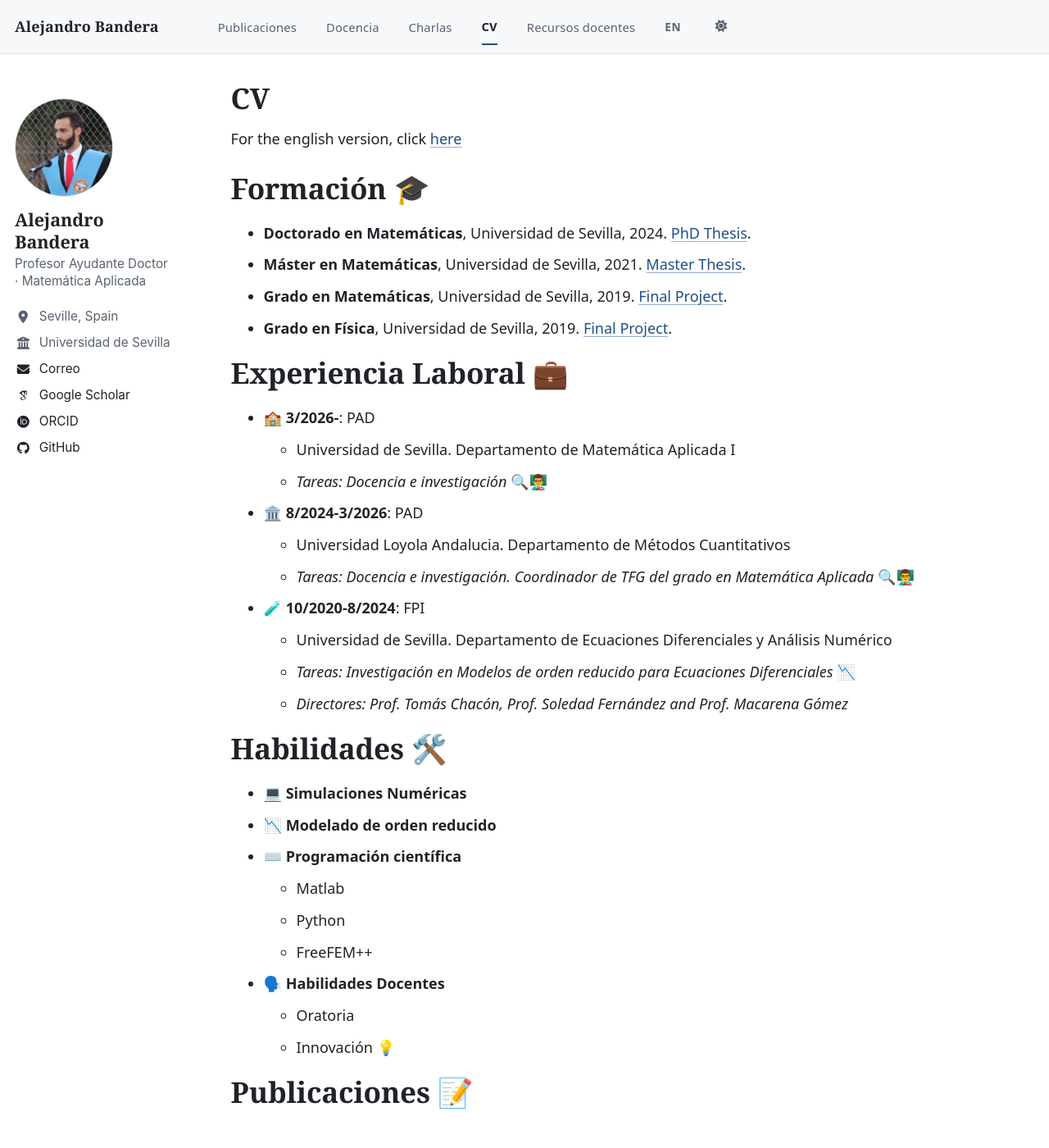
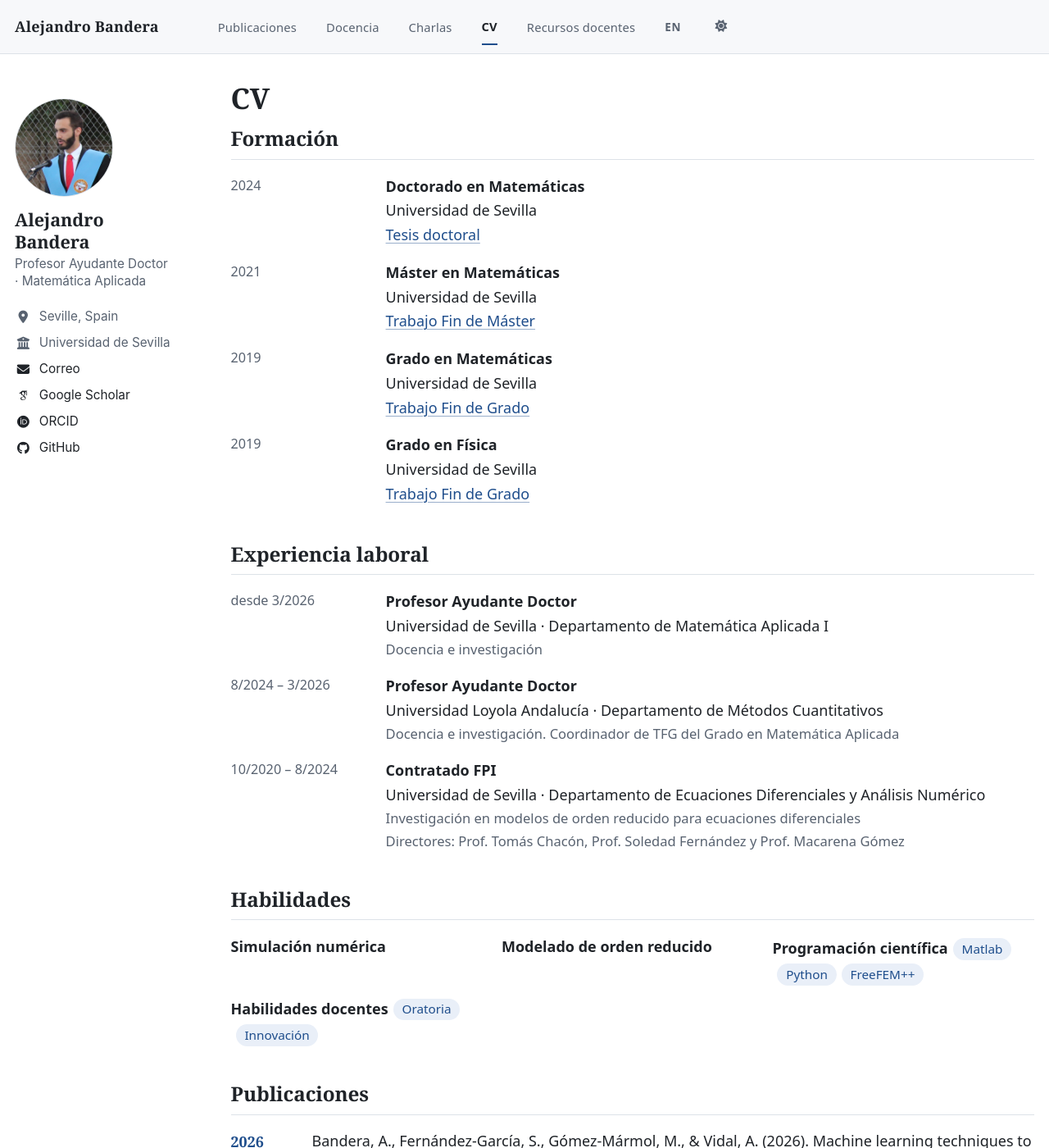
Before and after one commit to abanderam/abanderam.github.io, a Jekyll site: the page built from _pages/cv.md, in a window 1280 px wide and 1400 px high. Shown: the whole window at 82% size. Built offline with Jekyll 4.4.1, drawn with Linux system fonts in a browser that asks for light colours; some web fonts are replaced; a script bundle is joined from its source files by our own code; library files that are not in the unit come from our copies; some of the changed text lies outside the part shown.

Commit message:
Rediseño de la página de CV (ES/EN)
Co-Authored-By: Claude Sonnet 5.5 <noreply@anthropic.com>

```diff
--- /dev/null
+++ b/_includes/cv-publications.html
@@ -0,0 +1,19 @@
+{%- comment -%}Publicaciones del CV agrupadas por año. Uso: include cv-publications.html lang="es|en"{%- endcomment -%}
+{%- assign pubs = site.publications | sort: "date" | reverse -%}
+{%- assign by_year = pubs | group_by_exp: "p", "p.date | date: '%Y'" -%}
+{%- for y in by_year -%}
+<div class="cv-year">
+  <div class="cv-year__label">{{ y.name }}</div>
+  <ul class="cv-year__items">
+    {%- for p in y.items -%}
+    <li>
+      <span class="cv-item__text">{{ p.citation }}</span>
+      <span class="cv-item__links">
+        <a href="{{ p.url | relative_url }}">{% if include.lang == "en" %}Details{% else %}Ficha{% endif %}</a>
+        {%- if p.doi %} · <a href="https://doi.org/{{ p.doi }}">DOI</a>{% endif -%}
+      </span>
+    </li>
+    {%- endfor -%}
+  </ul>
+</div>
+{%- endfor -%}
--- /dev/null
+++ b/_includes/cv-talks.html
@@ -0,0 +1,21 @@
+{%- comment -%}Charlas del CV agrupadas por año. Uso: include cv-talks.html lang="es|en"{%- endcomment -%}
+{%- assign talks = site.talks | sort: "date" | reverse -%}
+{%- assign by_year = talks | group_by_exp: "t", "t.date | date: '%Y'" -%}
+{%- for y in by_year -%}
+<div class="cv-year">
+  <div class="cv-year__label">{{ y.name }}</div>
+  <ul class="cv-year__items">
+    {%- for t in y.items -%}
+    {%- assign talk_title = t.content | strip_html | strip -%}
+    <li>
+      <span class="cv-item__text">
+        {%- if talk_title != "" -%}<em>{{ talk_title }}</em>. {% endif -%}
+        <a href="{{ t.url | relative_url }}">{{ t.title }}</a>.
+        {{ t.venue }}{% if t.location %}, {{ t.location }}{% endif %}.
+        {% if include.lang == "en" %}{{ t.date | date: "%B %Y" }}{% else %}{{ t.date | date: "%m/%Y" }}{% endif %}
+      </span>
+    </li>
+    {%- endfor -%}
+  </ul>
+</div>
+{%- endfor -%}
--- /dev/null
+++ b/_includes/cv-teaching.html
@@ -0,0 +1,39 @@
+{%- comment -%}Docencia del CV por universidad/departamento. Uso: include cv-teaching.html lang="es|en"{%- endcomment -%}
+{%- assign cv_groups = "us_actual|loyola|us_anterior" | split: "|" -%}
+{%- capture nl %}
+{% endcapture -%}
+{%- for g in cv_groups -%}
+  {%- if include.lang == "en" -%}
+    {%- case g -%}
+      {%- when "us_actual" -%}{%- assign g_title = "University of Seville" -%}{%- assign g_sub = "Department of Applied Mathematics I" -%}
+      {%- when "loyola" -%}{%- assign g_title = "Universidad Loyola Andalucía" -%}{%- assign g_sub = "Department of Quantitative Methods" -%}
+      {%- when "us_anterior" -%}{%- assign g_title = "University of Seville" -%}{%- assign g_sub = "Department of Differential Equations and Numerical Analysis" -%}
+    {%- endcase -%}
+  {%- else -%}
+    {%- case g -%}
+      {%- when "us_actual" -%}{%- assign g_title = "Universidad de Sevilla" -%}{%- assign g_sub = "Departamento de Matemática Aplicada I" -%}
+      {%- when "loyola" -%}{%- assign g_title = "Universidad Loyola Andalucía" -%}{%- assign g_sub = "Departamento de Métodos Cuantitativos" -%}
+      {%- when "us_anterior" -%}{%- assign g_title = "Universidad de Sevilla" -%}{%- assign g_sub = "Departamento de Ecuaciones Diferenciales y Análisis Numérico" -%}
+    {%- endcase -%}
+  {%- endif -%}
+  {%- assign entries = site.teaching | where: "group", g | sort: "date" | reverse -%}
+  {%- if entries.size > 0 -%}
+<div class="cv-teaching-group">
+  <h3 class="cv-subtitle">{{ g_title }} <span>· {{ g_sub }}</span></h3>
+  <ul class="cv-list">
+    {%- for p in entries -%}
+      {%- assign first_block = p.content | split: "</p>" | first | strip_html | strip -%}
+      {%- assign lines = first_block | split: nl -%}
+      {%- for line in lines -%}
+        {%- assign l = line | strip -%}
+        {%- if l != "" -%}
+          {%- assign name = l | split: " (" | first -%}
+          {%- assign rest = l | remove_first: name -%}
+    <li><strong>{{ name | strip }}</strong>{{ rest }} <span class="cv-item__muted">— {{ p.type }}</span></li>
+        {%- endif -%}
+      {%- endfor -%}
+    {%- endfor -%}
+  </ul>
+</div>
+  {%- endif -%}
+{%- endfor -%}
--- a/_pages/cv.md
+++ b/_pages/cv.md
@@ -11,77 +11,58 @@ redirect_from:
 
 {% include base_path %}
 
-For the english version, click <a href="/cv_eng/">here</a>
+<section class="cv-section" id="formacion">
+  <h2 class="cv-section__title">Formación</h2>
+  <div class="cv-entries">
+    <div class="cv-entry"><div class="cv-entry__date">2024</div><div class="cv-entry__body"><strong>Doctorado en Matemáticas</strong><div>Universidad de Sevilla</div><div><a href="/files/Tesis_ABM.pdf">Tesis doctoral</a></div></div></div>
+    <div class="cv-entry"><div class="cv-entry__date">2021</div><div class="cv-entry__body"><strong>Máster en Matemáticas</strong><div>Universidad de Sevilla</div><div><a href="/files/TFM_ABM.pdf">Trabajo Fin de Máster</a></div></div></div>
+    <div class="cv-entry"><div class="cv-entry__date">2019</div><div class="cv-entry__body"><strong>Grado en Matemáticas</strong><div>Universidad de Sevilla</div><div><a href="/files/TFG_ABM.pdf">Trabajo Fin de Grado</a></div></div></div>
+    <div class="cv-entry"><div class="cv-entry__date">2019</div><div class="cv-entry__body"><strong>Grado en Física</strong><div>Universidad de Sevilla</div><div><a href="/files/TFG_ABM.pdf">Trabajo Fin de Grado</a></div></div></div>
+  </div>
+</section>
 
+<section class="cv-section" id="experiencia">
+  <h2 class="cv-section__title">Experiencia laboral</h2>
+  <div class="cv-entries">
+    <div class="cv-entry"><div class="cv-entry__date">desde 3/2026</div><div class="cv-entry__body"><strong>Profesor Ayudante Doctor</strong><div>Universidad de Sevilla · Departamento de Matemática Aplicada I</div><div class="cv-item__muted">Docencia e investigación</div></div></div>
+    <div class="cv-entry"><div class="cv-entry__date">8/2024 – 3/2026</div><div class="cv-entry__body"><strong>Profesor Ayudante Doctor</strong><div>Universidad Loyola Andalucía · Departamento de Métodos Cuantitativos</div><div class="cv-item__muted">Docencia e investigación. Coordinador de TFG del Grado en Matemática Aplicada</div></div></div>
+    <div class="cv-entry"><div class="cv-entry__date">10/2020 – 8/2024</div><div class="cv-entry__body"><strong>Contratado FPI</strong><div>Universidad de Sevilla · Departamento de Ecuaciones Diferenciales y Análisis Numérico</div><div class="cv-item__muted">Investigación en modelos de orden reducido para ecuaciones diferenciales</div><div class="cv-item__muted">Directores: Prof. Tomás Chacón, Prof. Soledad Fernández y Prof. Macarena Gómez</div></div></div>
+  </div>
+</section>
 
-Formación 🎓
-======
-* **Doctorado en Matemáticas**, Universidad de Sevilla, 2024. <a href="https:///abanderam.github.io/files/Tesis_ABM.pdf">PhD Thesis</a>.
-* **Máster en Matemáticas**, Universidad de Sevilla, 2021. <a href="https:///abanderam.github.io/files/TFM_ABM.pdf">Master Thesis</a>.
-* **Grado en Matemáticas**, Universidad de Sevilla, 2019. <a href="https:///abanderam.github.io/files/TFG_ABM.pdf">Final Project</a>.
-* **Grado en Física**, Universidad de Sevilla, 2019. <a href="https:///abanderam.github.io/files/TFG_ABM.pdf">Final Project</a>.
+<section class="cv-section" id="habilidades">
+  <h2 class="cv-section__title">Habilidades</h2>
+  <div class="cv-skills">
+    <div class="cv-skill"><strong>Simulación numérica</strong></div>
+    <div class="cv-skill"><strong>Modelado de orden reducido</strong></div>
+    <div class="cv-skill"><strong>Programación científica</strong><span class="cv-chip">Matlab</span><span class="cv-chip">Python</span><span class="cv-chip">FreeFEM++</span></div>
+    <div class="cv-skill"><strong>Habilidades docentes</strong><span class="cv-chip">Oratoria</span><span class="cv-chip">Innovación</span></div>
+  </div>
+</section>
 
-Experiencia Laboral 💼
-======
-* 🏫 **3/2026-**: PAD
-  * Universidad de Sevilla. Departamento de Matemática Aplicada I
-  * *Tareas: Docencia e investigación* 🔍👨‍🏫
-* 🏛️ **8/2024-3/2026**: PAD
-  * Universidad Loyola Andalucia. Departamento de Métodos Cuantitativos
-  * *Tareas: Docencia e investigación. Coordinador de TFG del grado en Matemática Aplicada* 🔍👨‍🏫
-* 🧪 **10/2020-8/2024**: FPI
-  * Universidad de Sevilla. Departamento de Ecuaciones Diferenciales y Análisis Numérico
-  * *Tareas: Investigación en Modelos de orden reducido para Ecuaciones Diferenciales* 📉
-  * *Directores: Prof. Tomás Chacón, Prof. Soledad Fernández and Prof. Macarena Gómez*
+<section class="cv-section" id="publicaciones">
+  <h2 class="cv-section__title">Publicaciones</h2>
+  {% include cv-publications.html lang="es" %}
+</section>
 
-Habilidades 🛠️
-======
-* 💻 **Simulaciones Numéricas**
-* 📉 **Modelado de orden reducido**
-* ⌨️ **Programación científica**
-  * Matlab
-  * Python
-  * FreeFEM++
-* 🗣️ **Habilidades Docentes**
-  * Oratoria
-  * Innovación 💡
+<section class="cv-section" id="charlas">
+  <h2 class="cv-section__title">Charlas</h2>
+  {% include cv-talks.html lang="es" %}
+</section>
 
-Publicaciones 📝
-======
-  <ul>{% for post in site.publications reversed %}
-    {% include archive-single-cv.html %}
-  {% endfor %}</ul>
+<section class="cv-section" id="docencia">
+  <h2 class="cv-section__title">Docencia</h2>
+  {% include cv-teaching.html lang="es" %}
+</section>
 
-Charlas 📢
-======
-  <ul>{% for post in site.talks reversed %}
-    {% include archive-single-talk-cv.html  %}
-  {% endfor %}</ul>
-
-Docencia 👨‍🏫
-======
-  <ul>{% for post in site.teaching reversed %}
-    {% include archive-single-cv.html %}
-  {% endfor %}</ul>
-
-Servicio y liderazgo 🤝
-======
-* 🤝 **Seminarios JEMA**: Jóvenes Españoles de Matemática Aplicada de la SEMA
-  * Organizador 2025 and 2026
-
-* 🌍 **7th BYMAT Conference**: Bringing Young Mathematicians Together
-  * Comité científico
-
-* 🏛️ **VII Congreso de Jóvenes Investigadores de la RSME**
-  * Parallel Session MA01: Numerical Methods for Applied Mathematics (Organizador)
-
-* 🇪🇺 **European Congress of Mathematics 2024**
-  * MS-26 - Mathematical Aspects on Reduced Order Modeling (Organizador)
-
-* 🎓 **Seminarios PHD (IMUS)**
-  * Organizador Año Académico 2021-2022
-
-* 🏘️ **Colegio Mayor Hernando Colón**
-  * Presidente de la Comisión de Cultura 2018-2019
-  * Coordinador de las Comisiones de Cultura y de Deportes 2020-2021
-  * Coordinador de las Comisiones de Solidaridad y Fiestas Mayores 2021-2022
+<section class="cv-section" id="servicio">
+  <h2 class="cv-section__title">Servicio y liderazgo</h2>
+  <ul class="cv-list">
+    <li><strong>Seminarios JEMA: Jóvenes Españoles de Matemática Aplicada de la SEMA</strong><div class="cv-item__muted">Organizador 2025 y 2026</div></li>
+    <li><strong>7th BYMAT Conference: Bringing Young Mathematicians Together</strong><div class="cv-item__muted">Comité científico</div></li>
+    <li><strong>VII Congreso de Jóvenes Investigadores de la RSME</strong><div class="cv-item__muted">Sesión paralela MA01: Numerical Methods for Applied Mathematics (organizador)</div></li>
+    <li><strong>European Congress of Mathematics 2024</strong><div class="cv-item__muted">MS-26 – Mathematical Aspects on Reduced Order Modeling (organizador)</div></li>
+    <li><strong>Seminarios PHD (IMUS)</strong><div class="cv-item__muted">Organizador, curso 2021-2022</div></li>
+    <li><strong>Colegio Mayor Hernando Colón</strong><div class="cv-item__muted">Presidente de la Comisión de Cultura 2018-2019</div><div class="cv-item__muted">Coordinador de las Comisiones de Cultura y de Deportes 2020-2021</div><div class="cv-item__muted">Coordinador de las Comisiones de Solidaridad y Fiestas Mayores 2021-2022</div></li>
+  </ul>
+</section>
--- /dev/null
+++ b/_sass/custom/_cv.scss
@@ -0,0 +1,111 @@
+/* Página de CV (/cv/ y /cv_eng/) */
+.cv-section {
+  margin: 0 0 2.4em;
+}
+
+.cv-section__title {
+  margin: 0 0 0.8em;
+  padding-bottom: 0.3em;
+  border-bottom: 1px solid var(--ab-border, #dde2e8);
+  font-size: 1.35em;
+}
+
+.cv-entries {
+  display: grid;
+  gap: 0.9em;
+}
+
+.cv-entry {
+  display: grid;
+  grid-template-columns: 1fr;
+  gap: 0.15em;
+
+  @media (min-width: 40em) {
+    grid-template-columns: 9.5em minmax(0, 1fr);
+    gap: 1em;
+  }
+}
+
+.cv-entry__date {
+  color: var(--ab-muted, #586270);
+  font-size: 0.9em;
+  font-variant-numeric: tabular-nums;
+}
+
+.cv-item__muted {
+  color: var(--ab-muted, #586270);
+  font-size: 0.92em;
+}
+
+.cv-skills {
+  display: grid;
+  gap: 0.6em;
+}
+
+.cv-skill .cv-chip {
+  display: inline-block;
+  margin: 0.25em 0 0 0.4em;
+  padding: 0.05em 0.7em;
+  font-size: 0.85em;
+  color: var(--ab-accent, #1f4e8c);
+  background: var(--ab-accent-soft, #e9eff8);
+  border-radius: 999px;
+}
+
+.cv-year {
+  display: grid;
+  grid-template-columns: 1fr;
+  gap: 0.2em;
+  margin-bottom: 1em;
+
+  @media (min-width: 40em) {
+    grid-template-columns: 4.5em minmax(0, 1fr);
+    gap: 1em;
+  }
+}
+
+.cv-year__label {
+  font-family: var(--ab-font-serif, serif);
+  font-weight: 600;
+  color: var(--ab-accent, #1f4e8c);
+}
+
+.cv-year__items,
+.cv-list {
+  margin: 0;
+  padding: 0;
+  list-style: none;
+
+  li {
+    margin: 0 0 0.7em;
+    line-height: 1.5;
+  }
+}
+
+.cv-item__links {
+  margin-left: 0.4em;
+  font-size: 0.88em;
+  white-space: nowrap;
+}
+
+.cv-subtitle {
+  margin: 1.2em 0 0.5em;
+  font-size: 1.05em;
+
+  span {
+    font-weight: 400;
+    color: var(--ab-muted, #586270);
+  }
+}
+
+@media print {
+  .masthead,
+  .sidebar,
+  .page__footer {
+    display: none;
+  }
+
+  .cv-section {
+    break-inside: avoid-page;
+  }
+}
--- a/assets/css/main.scss
+++ b/assets/css/main.scss
@@ -44,5 +44,6 @@
     "custom/base",
     "custom/home",
     "custom/publications",
-    "custom/teaching"
+    "custom/teaching",
+    "custom/cv"
 ;
```
Also changed, not shown: _pages/cv_eng.md (+50 -65 lines).
